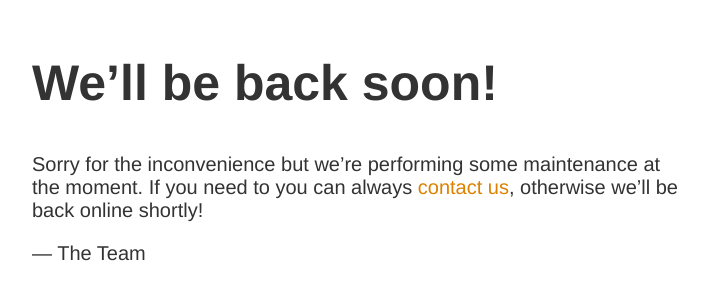
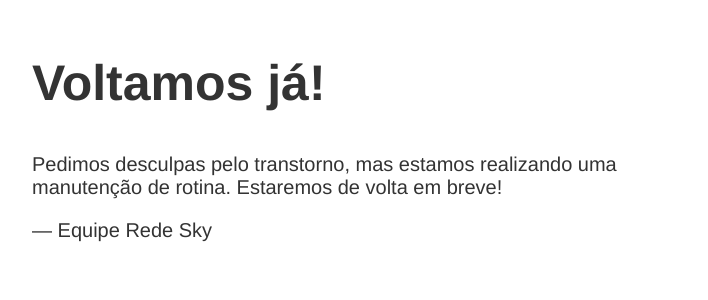
Before and after one commit to ServidoresSky/maintenance-hotsite, a plain HTML site: page index.html in a window 1280 px wide. Shown: the part 146-446 px from the top of the page, without its empty margins (283-991 px from the left). Drawn offline with Linux system fonts and the light colour scheme.

Commit message:
Update index.html

```diff
--- a/index.html
+++ b/index.html
@@ -10,9 +10,9 @@
 </style>
 
 <article>
-    <h1>We&rsquo;ll be back soon!</h1>
+    <h1>Voltamos já!</h1>
     <div>
-        <p>Sorry for the inconvenience but we&rsquo;re performing some maintenance at the moment. If you need to you can always <a href="mailto:#">contact us</a>, otherwise we&rsquo;ll be back online shortly!</p>
-        <p>&mdash; The Team</p>
+        <p>Pedimos desculpas pelo transtorno, mas estamos realizando uma manutenção de rotina. Estaremos de volta em breve!</p>
+        <p>— Equipe Rede Sky</p>
     </div>
 </article>
```
